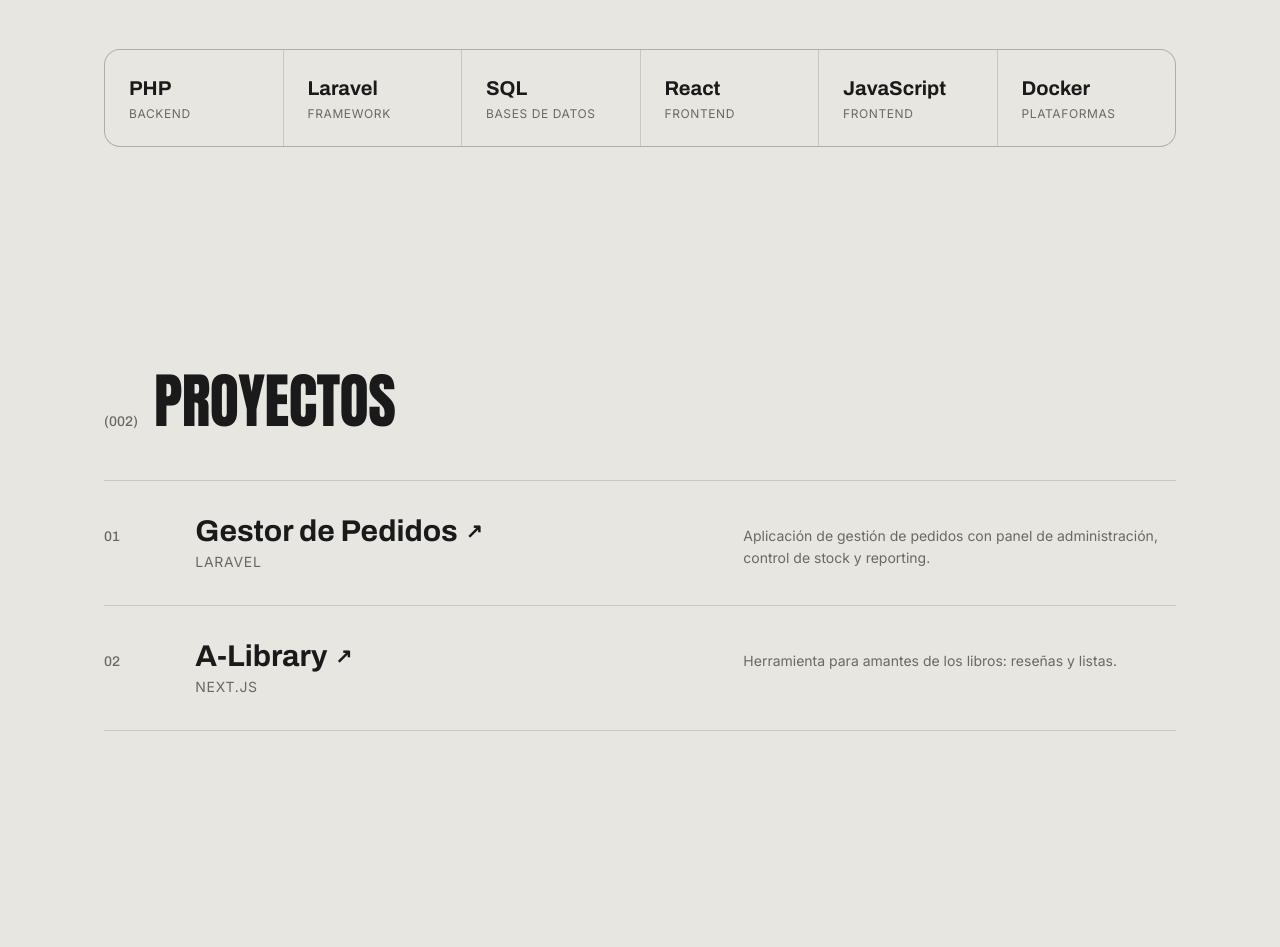
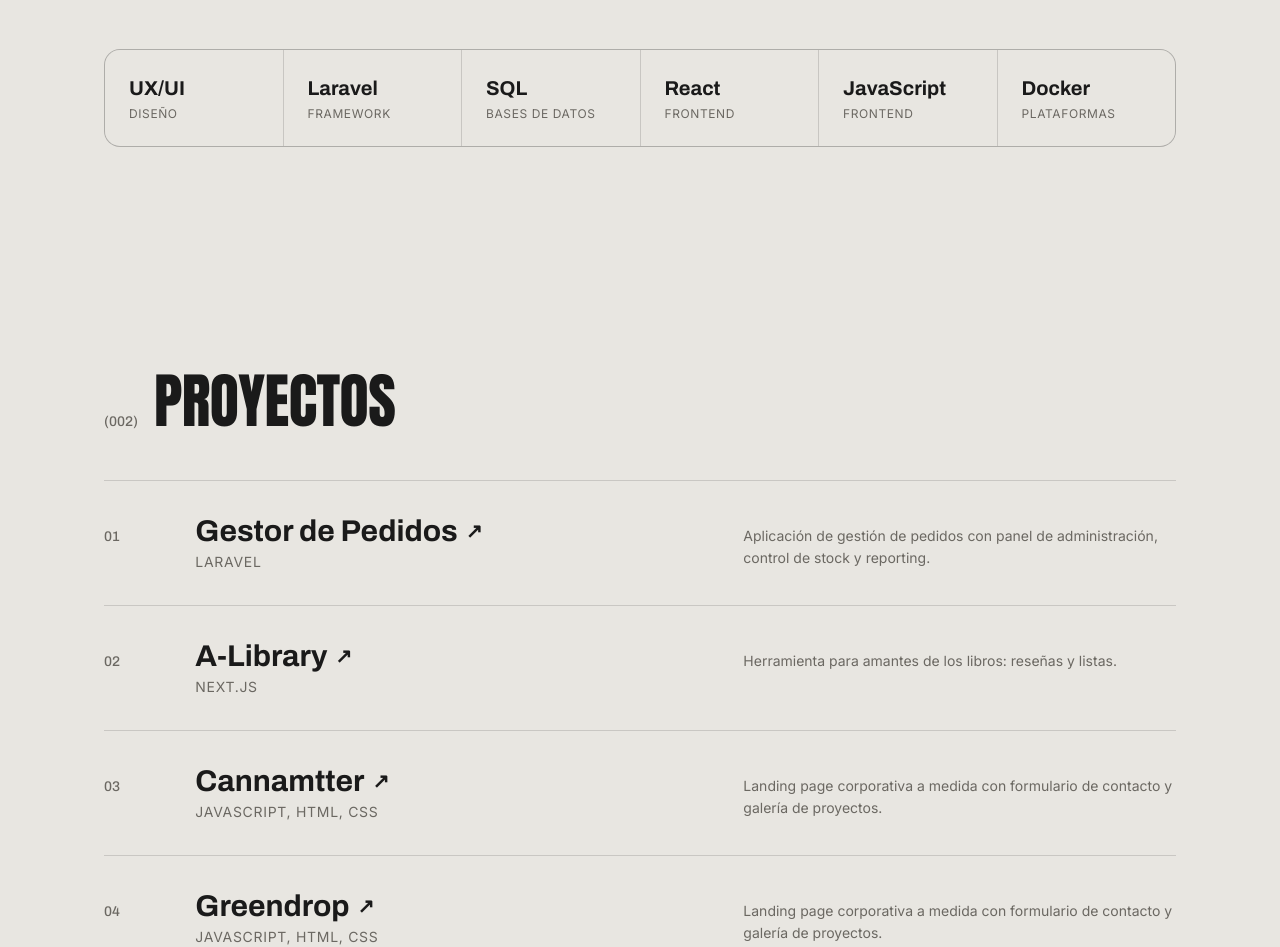
Before and after one commit to DDevjourney/PersonalPortfolio, a React (Vite) app: page / in a window 1280 px wide. Shown: the part 734-1681 px from the top of the page. Built offline with nearby package versions, Linux system fonts and the light colour scheme.

Commit message:
greendrop, cannamatter, skills

```diff
--- a/src/data/portfolio.ts
+++ b/src/data/portfolio.ts
@@ -4,7 +4,7 @@ import type { Skill, Project, Service, ExpandableItem } from './types'
 /* SKILLS — edita libremente esta lista                                */
 /* ------------------------------------------------------------------ */
 export const skills: Skill[] = [
-  { name: 'PHP', category: 'Backend' },
+  { name: 'UX/UI', category: 'Diseño' },
   { name: 'Laravel', category: 'Framework' },
   { name: 'SQL', category: 'Bases de datos' },
   { name: 'React', category: 'Frontend' },
@@ -32,14 +32,22 @@ export const projects: Project[] = [
       'Herramienta para amantes de los libros: reseñas y listas.',
     url: 'https://a-library-s9bp.onrender.com/login',
   },
-/*  { Añadir las landings pages de Bittacora
+  {
     id: '03',
-    title: 'Landing Semar Cocinas',
-    stack: 'PHP',
+    title: 'Cannamtter',
+    stack: 'JavaScript, HTML, CSS',
     description:
       'Landing page corporativa a medida con formulario de contacto y galería de proyectos.',
-    url: 'https://github.com/DDevjourney',
-  }, */
+    url: 'https://observatorioagroalimentario.com/proyectos/GOS/cannamatter/',
+  },
+    {
+    id: '04',
+    title: 'Greendrop',
+    stack: 'JavaScript, HTML, CSS',
+    description:
+      'Landing page corporativa a medida con formulario de contacto y galería de proyectos.',
+    url: 'https://observatorioagroalimentario.com/proyectos/GOS/greendrop/',
+  }
 ]
 
 /* ------------------------------------------------------------------ */
@@ -60,9 +68,9 @@ export const services: Service[] = [
   },
   {
     id: '003',
-    title: 'GOOGLE BUSINESS',
+    title: 'DISEÑO UX/UI',
     description:
-      'Aparece en Google cuando buscan tu servicio en tu zona. Optimizo tu ficha y tu posicionamiento local.',
+      'Diseño de interfaces y experiencia de usuario para que tus clientes naveguen cómodamente y encuentren lo que buscan.',
   },
 ]
 
```
